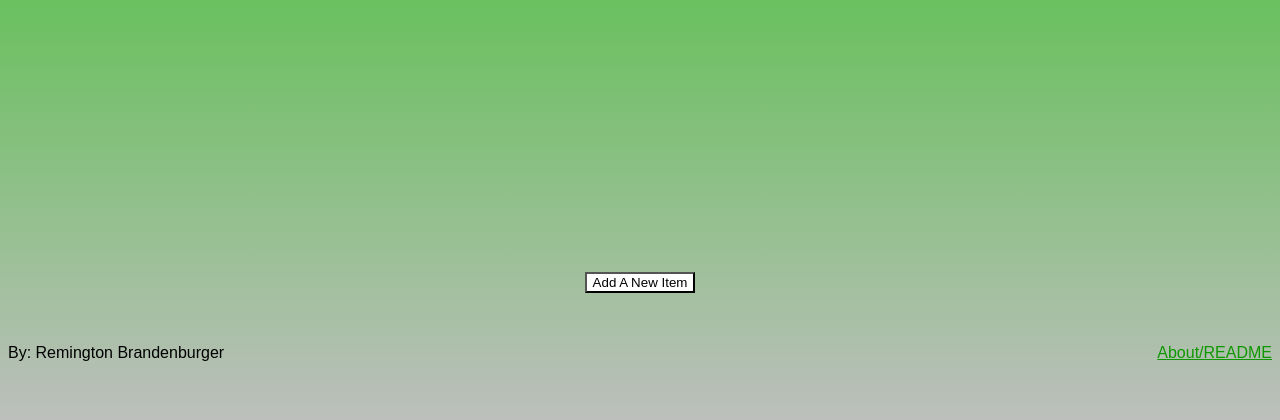
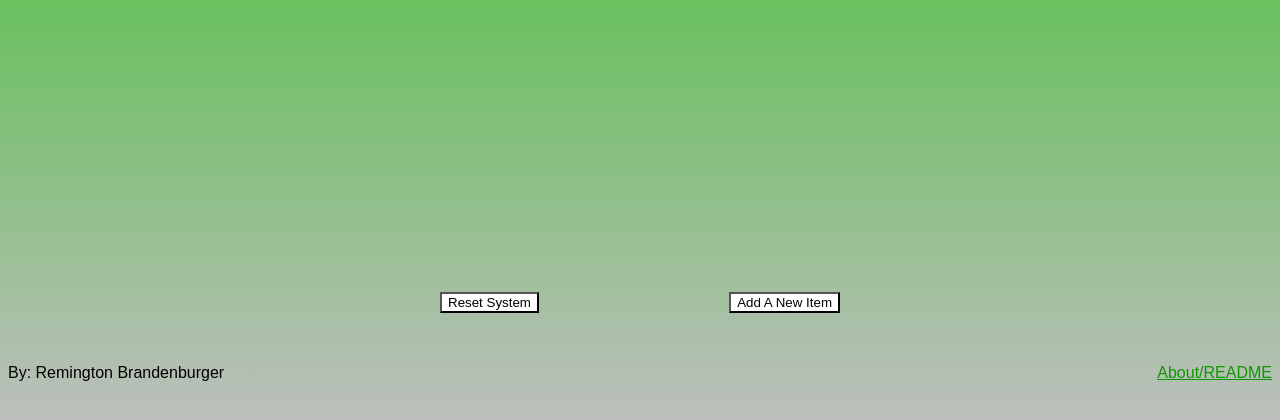
Before and after one commit to rbrandenburger/Inventory-Managment-System, a Flask app: template templates/dashboard.html in a window 1280 px wide. Shown: the part 367-787 px from the top of the page. Run offline with Flask 2, Linux system fonts and the light colour scheme; the template is opened without the code that fills it, so the values that code supplies are empty.

Commit message:
Added a reset system button

```diff
--- a/app.py
+++ b/app.py
@@ -60,10 +60,17 @@ def updated_dashboard():
 
         if(choice == "pull") :
             amt *= -1
-            #Add check for going negative, possible database side...
 
         db = Database()
-        db.changeItemAmount(serial, amt)
+        item = db.getBySerial(serial)
+
+        #Check to make sure amount doesn't go negative
+        if((item.amount + amt) < 0):
+            db.changeItemAmount(serial, 0)
+
+        else:
+            db.changeItemAmount(serial, (item.amount + amt))
+
 
     return redirect("/warehouse")
 
@@ -110,7 +117,7 @@ def reset():
     initializer.deleteAll()
     initializer.addItems()
 
-    return "Okay"
+    return redirect("/warehouse")
 
 #How the flask app starts itself up
 if __name__ == '__main__':
--- a/database/database.py
+++ b/database/database.py
@@ -19,18 +19,18 @@ class Database:
 
         session = Session()
 
-        results =session.query(Item).filter_by(serial=serial_num).first()
+        results = session.query(Item).filter_by(serial=serial_num).first()
 
         session.close()
 
         return results
 
     #Change the item amount
-    def changeItemAmount(self,serial_num, how_much):
+    def changeItemAmount(self,serial_num, amount):
 
         session = Session()
 
-        session.query(Item).filter_by(serial=serial_num).update({Item.amount : Item.amount + how_much})
+        session.query(Item).filter_by(serial=serial_num).update({Item.amount : amount})
 
         session.commit()
 
--- a/database/database_tools.py
+++ b/database/database_tools.py
@@ -38,3 +38,8 @@ class db_tool:
         session.commit()
 
         session.close()
+
+if __name__ == '__main__':
+	db = db_tool()
+	db.deleteAll()
+	db.addItems()
--- a/templates/dashboard.html
+++ b/templates/dashboard.html
@@ -51,8 +51,11 @@
                 </tbody>
             </table>
         </div>
-        <div class="margins">
-            <form action="/warehouse/addnew" method="GET" style="margin:20px auto;">
+        <div class="margins" style="width: 400px">
+            <form action="warehouse/resetdatabase0200am" method="GET" style="margin:20px auto; float: left;">
+                <input type="submit" name="reset" value="Reset System" >
+            </form>
+            <form action="/warehouse/addnew" method="GET" style="margin:20px auto; float: right;">
                 <input type="submit" name="add" value="Add A New Item" >
             </form>
         </div>
```
